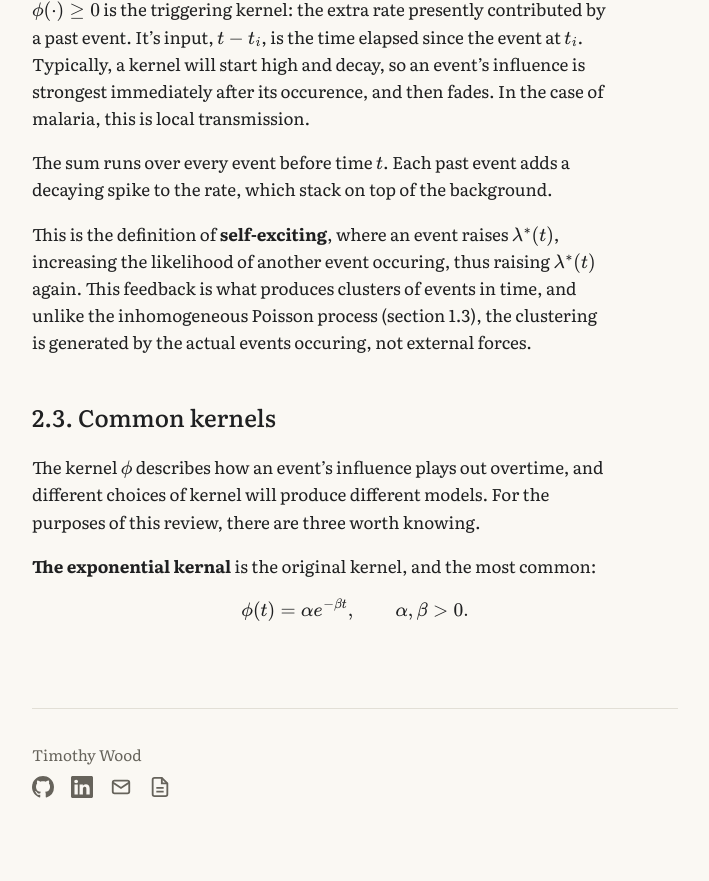
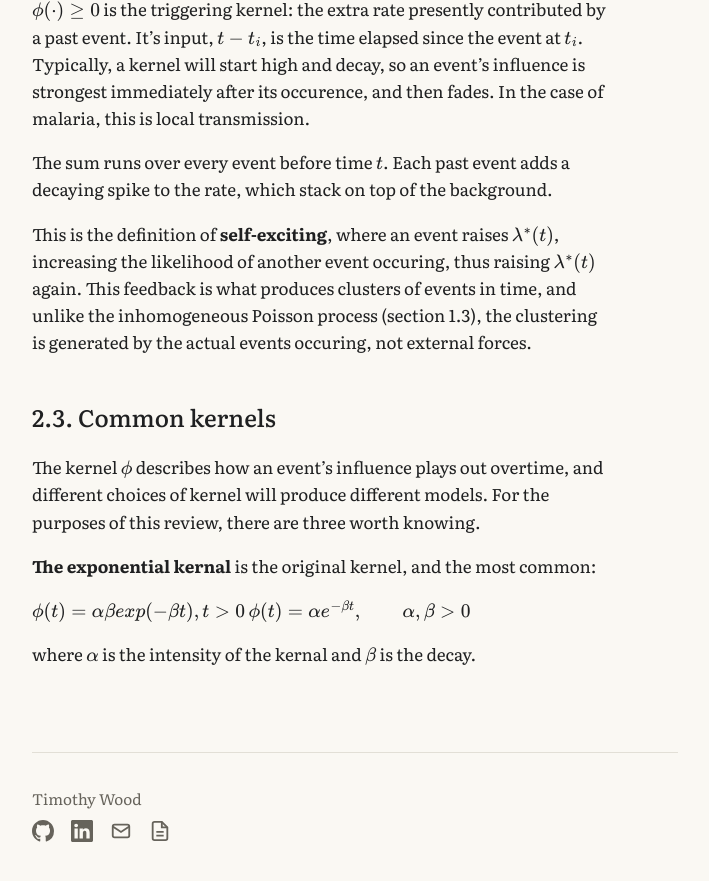
Before and after one commit to timj-wood/timj-wood.github.io, a Jekyll site: the page built from _posts/2026-09-20-hawkes-processes.md, in a window 1280 px wide and 900 px high, scrolled down 4298 px. Shown: the top 881 px of the window, without its empty margins (285-994 px from the left). Built offline with Jekyll 4.4.1, drawn with Linux system fonts in a browser that asks for light colours; before the commit the page ends 5154 px from its top, so only the background shows below that; some of the changed text lies outside the part shown.

Commit message:
Update 2026-09-20-hawkes-processes.md

```diff
--- a/_posts/2026-09-20-hawkes-processes.md
+++ b/_posts/2026-09-20-hawkes-processes.md
@@ -98,5 +98,10 @@ The kernel $$\phi$$ describes how an event's influence plays out overtime, and d
 **The exponential kernal** is the original kernel, and the most common:
 
 $$
-\phi(t) = \alpha e^{-\beta t}, \qquad \alpha, \beta > 0.
+\phi(t) = \alpha \beta exp(-\beta t), t > 0
 $$
+$$
+\phi(t) = \alpha e^{-\beta t}, \qquad \alpha, \beta > 0
+$$
+
+where $$\alpha$$ is the intensity of the kernal and $$\beta$$ is the decay.
```
